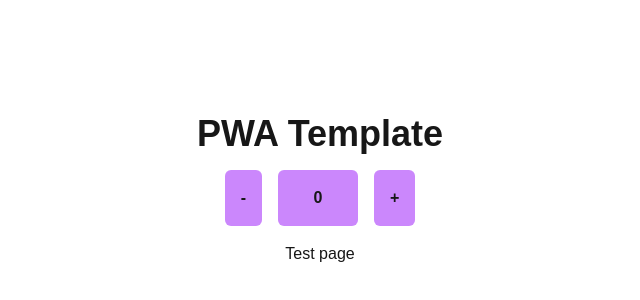
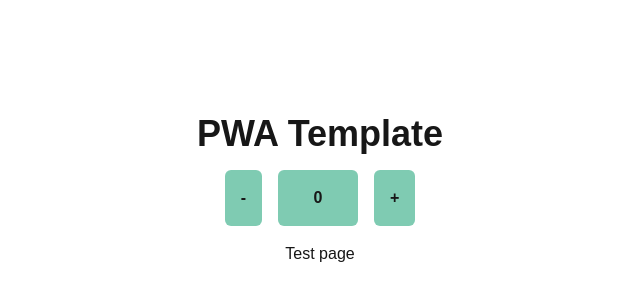
Before and after one commit to theMohmd/pwa-template, a Next.js app: page / in a window 1280 px wide. Shown: the part 210-510 px from the top of the page, without its empty margins (320-960 px from the left). Built offline with nearby package versions, Linux system fonts and the light colour scheme.

Commit message:
fix: version test

```diff
--- a/src/app/page.tsx
+++ b/src/app/page.tsx
@@ -11,18 +11,18 @@ export default function Home() {
       <div className="flex gap-4 items-center justify-center">
         <button
           onClick={() => setCounter((p) => p - 1)}
-          className="active:translate-y-1 hover:bg-purple-800/50 duration-200 bg-purple-600/50 p-4 rounded-md font-bold"
+          className="active:translate-y-1 hover:bg-emerald-800/50 duration-200 bg-emerald-600/50 p-4 rounded-md font-bold"
         >
           -
         </button>
 
-        <div className="bg-purple-600/50 p-4 rounded-md font-bold min-w-20 text-center">
+        <div className="bg-emerald-600/50 p-4 rounded-md font-bold min-w-20 text-center">
           {counter}
         </div>
 
         <button
           onClick={() => setCounter((p) => p + 1)}
-          className="active:translate-y-1 hover:bg-purple-800/50 duration-200 bg-purple-600/50 p-4 rounded-md font-bold"
+          className="active:translate-y-1 hover:bg-emerald-800/50 duration-200 bg-emerald-600/50 p-4 rounded-md font-bold"
         >
           +
         </button>
```
